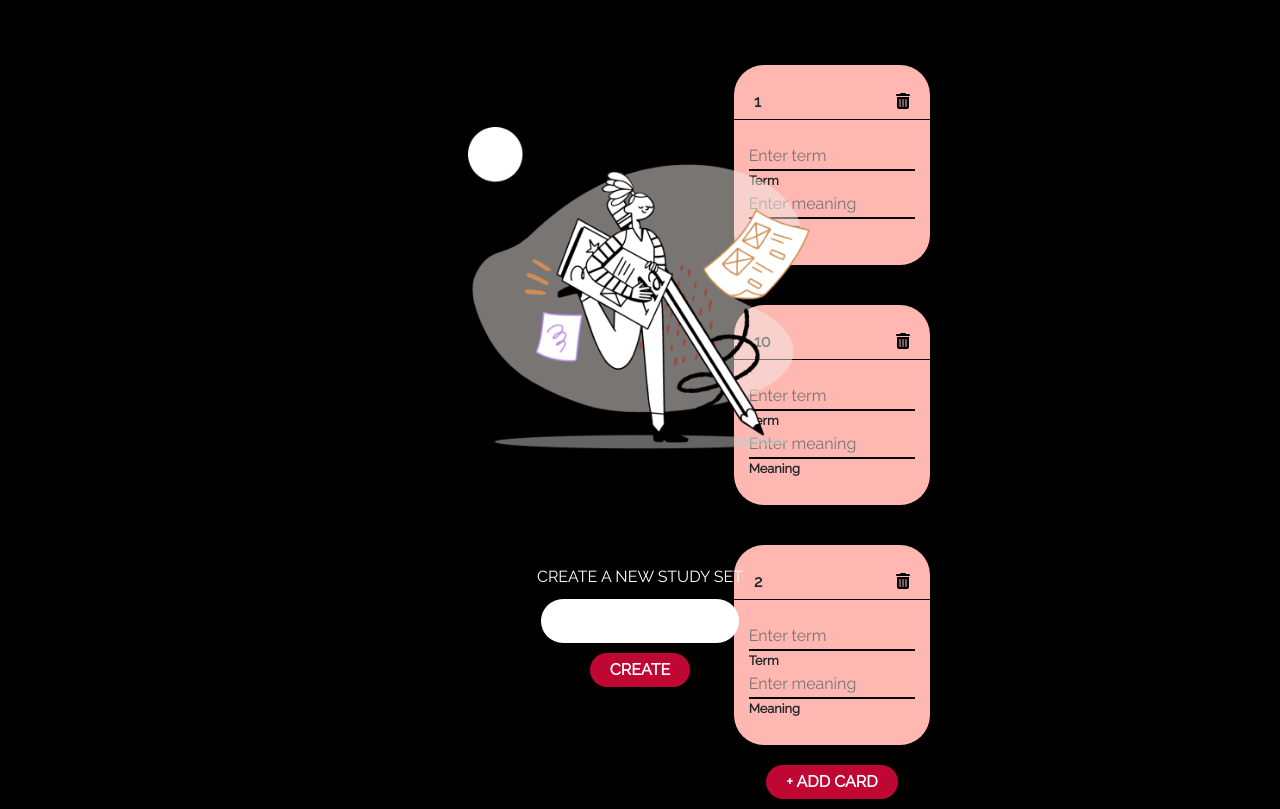
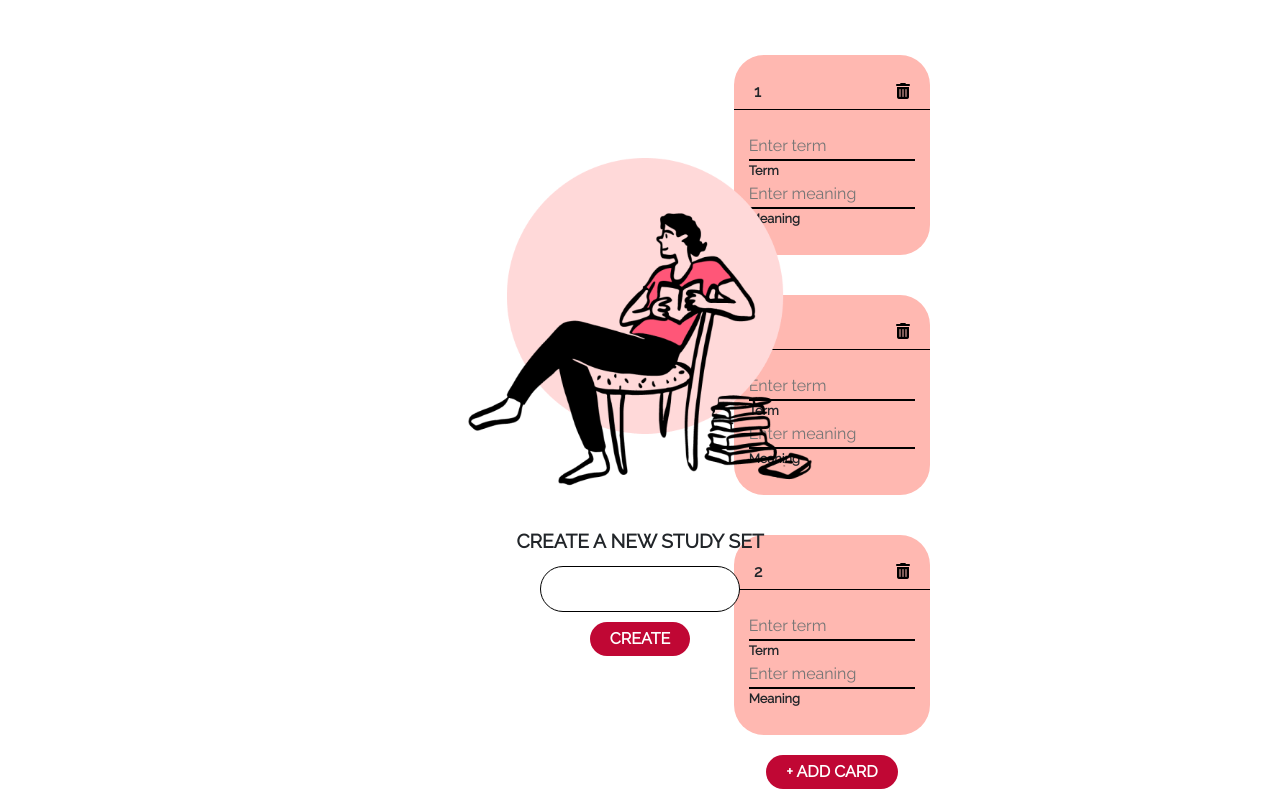
Before and after one commit to khanhngn-dev/NKJ-Learning, a website with bundled scripts: page src/create.html in a window 1280 px wide. Shown: the part 73-882 px from the top of the page. Built offline with nearby package versions, Linux system fonts and the light colour scheme; no server answers.

Commit message:
Change background color of Create page into white

```diff
--- a/src/create.html
+++ b/src/create.html
@@ -53,10 +53,10 @@
 		<div class="main">
 			<div class="main-left">
 				<div class="body-image">
-					<img src="img/Body Image - Create.png" alt="" />
+					<img src="img/Group 1378.png" alt="" />
 				</div>
 				<div class="create-part">
-					<div>CREATE A NEW STUDY SET</div>
+					<div class="sentence">CREATE A NEW STUDY SET</div>
 					<div><input class="studyset-name rounded-pill" type="text" /></div>
 					<button class="create-button rounded-pill">CREATE</button>
 				</div>
--- a/src/css/create.css
+++ b/src/css/create.css
@@ -1,13 +1,13 @@
-body {
-    background-color: black;
-}
-
 .header {
 	position: fixed;
 }
 
 .create-part {
-    color: white;
+    font-weight: bold;
+}
+
+.sentence {
+    font-size: 1.2rem;
 }
 
 .create-button, .add-button {
@@ -26,7 +26,7 @@ body {
     position: fixed;
     display: flex;
     flex-direction: column;
-    justify-content: space-evenly;
+    justify-content: center;
     align-items: center;
     height: calc(100% - 70px);
     width: 30%;
@@ -57,10 +57,12 @@ img {
 
 .studyset-name {
     padding: 10px;
+    border: 1px solid black;
 }
 
 .main-right {
     padding-top: 50px;
+    padding-bottom: 20px;
     padding-left: 30%;
     height: auto;
     display: flex;
```
Also changed, not shown: src/img/Group 1378.png (added).
